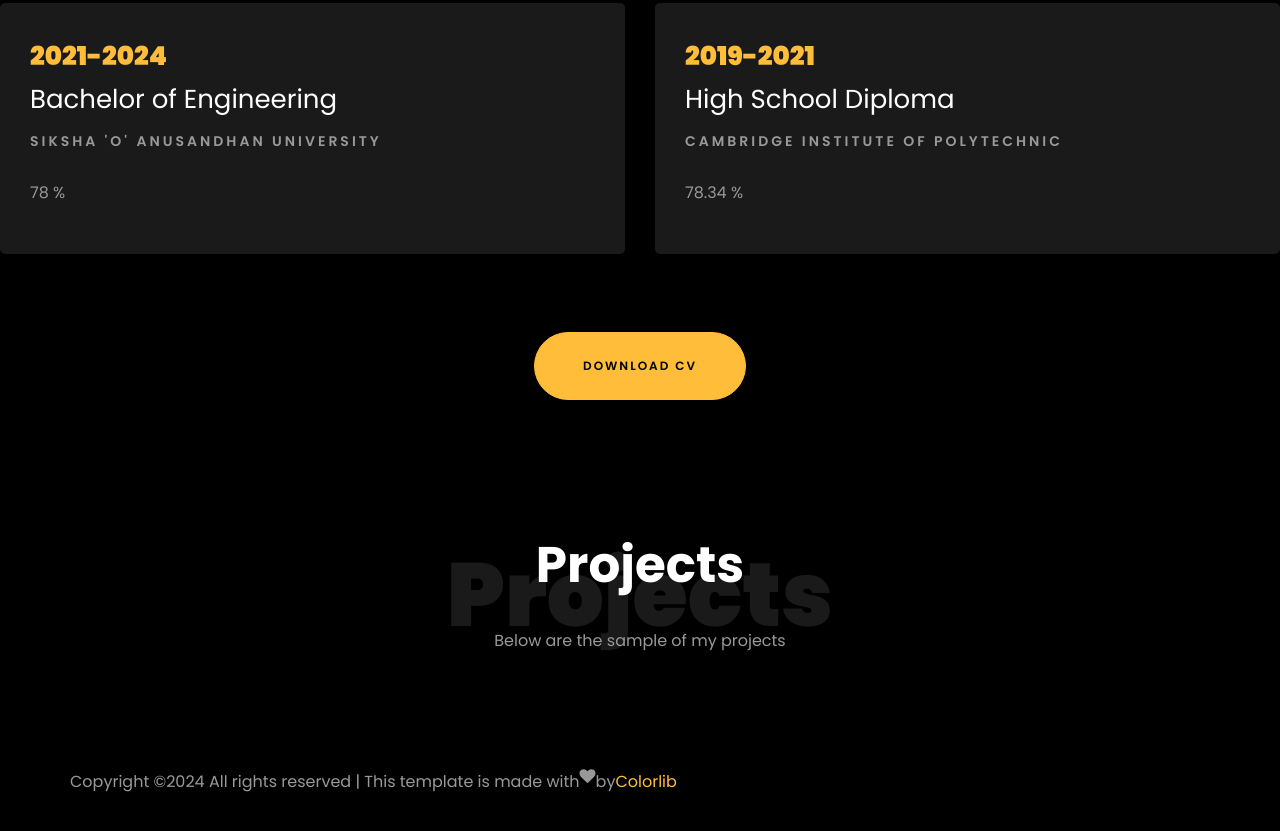
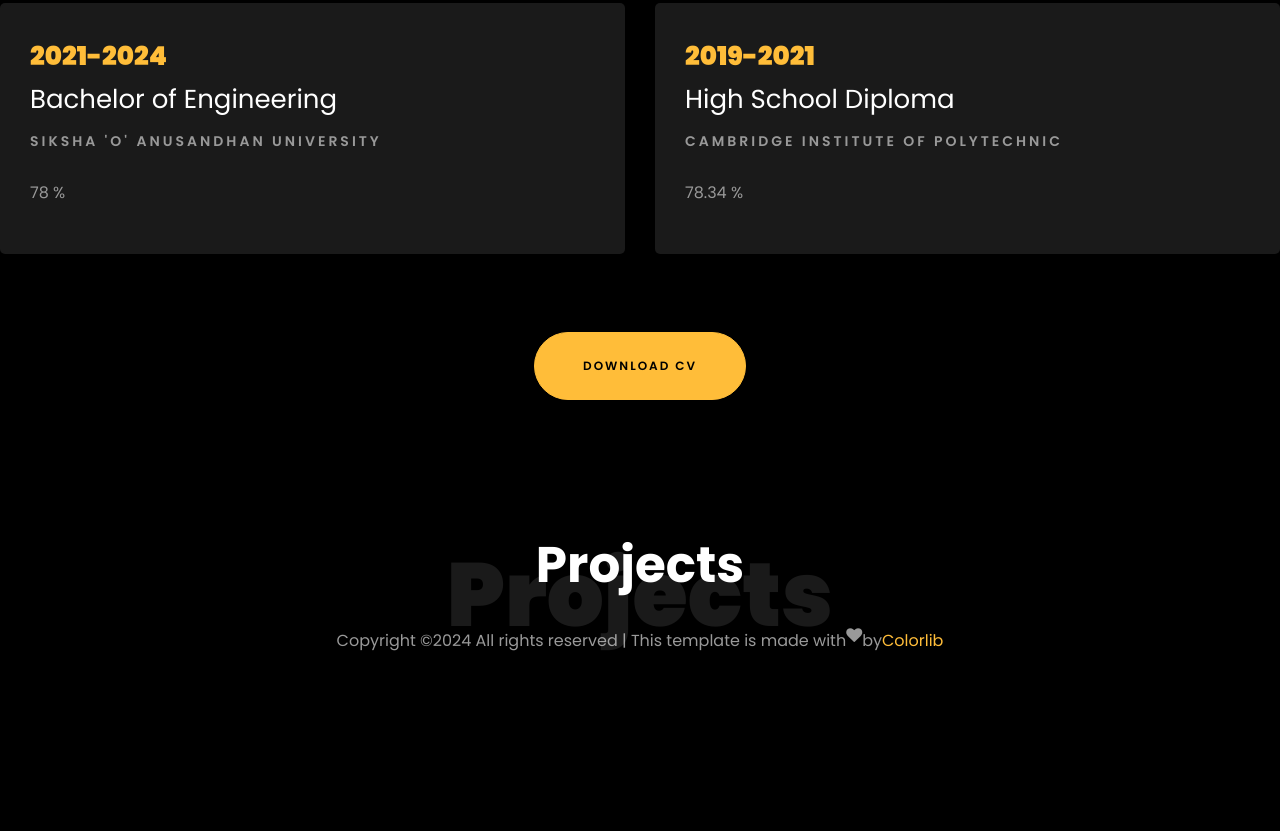
Before and after one commit to SarthakRanjan01/Sarthak12.github.io, a plain HTML site: page index.html in a window 1280 px wide. Shown: the part 4253-5084 px from the top of the page. Drawn offline with Linux system fonts and the light colour scheme; files whose address does not match are found by name.

Commit message:
Update index.html

```diff
--- a/index.html
+++ b/index.html
@@ -410,8 +410,8 @@
           <div class="col-md-7 heading-section text-center ftco-animate">
             <h1 class="big big-2">Projects</h1>
             <h2 class="mb-4">Projects</h2>
-            <p>Below are the sample of my projects</p>
-          </div>
+<!--             <p>Below are the sample of my projects</p>
+          </div> -->
         </div>
         <div class="row d-flex">
 	Copyright &copy;<script>document.write(new Date().getFullYear());</script> All rights reserved | This template is made with <i class="icon-heart color-danger" aria-hidden="true"></i> by <a href="https://colorlib.com" target="_blank">Colorlib</a>
```
